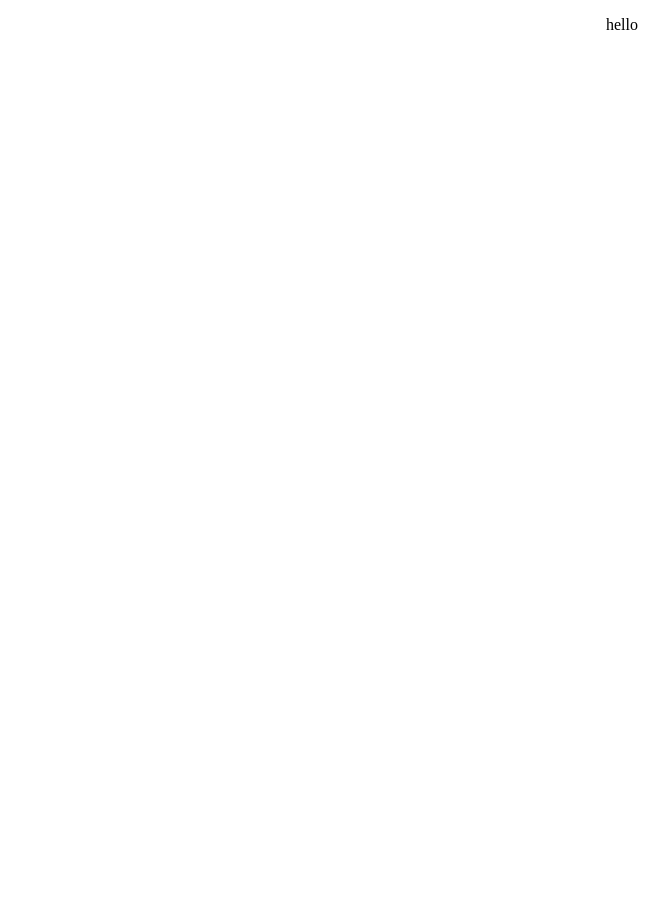
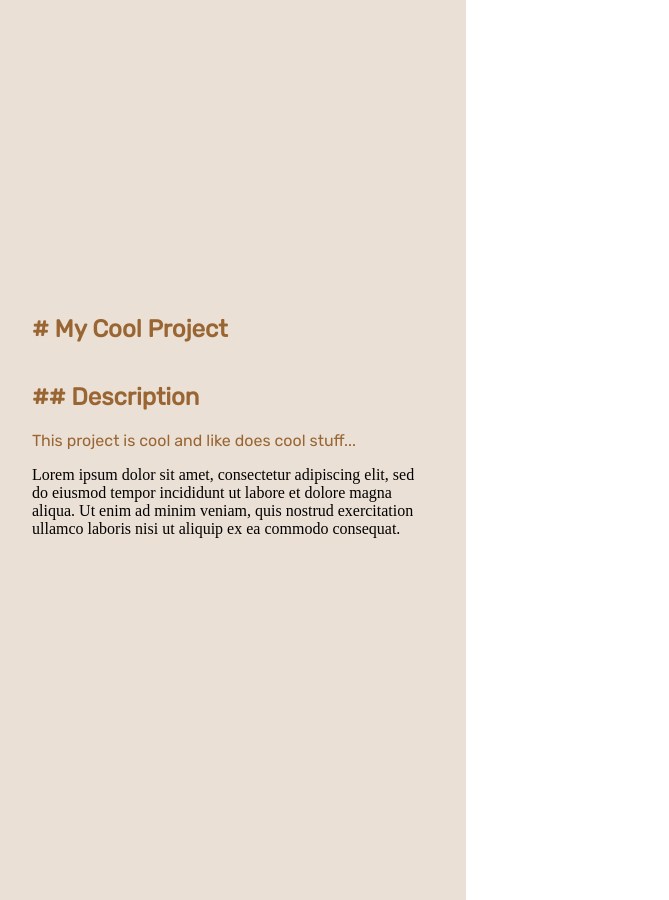
Before and after one commit to darylbg/writeme, a React (Create React App) app: page / in a window 1280 px wide. Shown: the whole page, without its empty margins (18-687 px from the left). Before the commit the page ends 800 px from the top, so only its background shows below. Built offline with nearby package versions, Linux system fonts and the light colour scheme.

Commit message:
added welcome intro text

```diff
--- a/src/App.css
+++ b/src/App.css
@@ -1,38 +1,58 @@
-.App {
-  text-align: center;
+@import url('https://fonts.googleapis.com/css2?family=Source+Code+Pro:wght@400;900&display=swap');
+@import url('https://fonts.googleapis.com/css2?family=Rubik&display=swap');
+:root {
+  --text: #1b1315;
+  --background: #ffffff;
+  --primary: #996633;
+  --secondary: #ebe0d6;
+  --accent: #800020;
+  --code-font: 'Source Code Pro', monospace;
+  --rubik-font: 'Rubik', sans-serif;
 }
 
-.App-logo {
-  height: 40vmin;
-  pointer-events: none;
+body {
+  margin: 0;
 }
 
-@media (prefers-reduced-motion: no-preference) {
-  .App-logo {
-    animation: App-logo-spin infinite 20s linear;
-  }
+/* welcome section */
+
+.welcome-section {
+  width: 30%;
+  height: 100vh;
+  overflow: hidden;
+  background-color: var(--secondary);
+  padding: 50px;
+  display: flex;
+  flex-direction: column;
 }
 
-.App-header {
-  background-color: #282c34;
-  min-height: 100vh;
+.welcome-intro {
+  flex: 1;
   display: flex;
   flex-direction: column;
-  align-items: center;
-  justify-content: center;
-  font-size: calc(10px + 2vmin);
-  color: white;
+  justify-content: flex-end;
 }
 
-.App-link {
-  color: #61dafb;
+.welcome-intro h1,
+.welcome-intro h2,
+.welcome-intro h4 {
+  color: var(--primary);
+  font-family: var(--rubik-font);
 }
 
-@keyframes App-logo-spin {
-  from {
-    transform: rotate(0deg);
-  }
-  to {
-    transform: rotate(360deg);
-  }
+.welcome-intro h1,
+.welcome-intro h2 {
+  font-weight: 900;
 }
+
+.welcome-intro h4 {
+  font-weight: 500;
+  margin: 0;
+}
+
+.welcome-text {
+  flex: 1;
+  display: flex;
+  flex-direction: column;
+  justify-content: flex-start;
+}
--- a/src/App.js
+++ b/src/App.js
@@ -1,9 +1,24 @@
-import './App.css';
+import "./App.css";
 
 function App() {
   return (
-    <div className="App">
-      <p>hello</p>
+    <div className="app">
+      <section className="welcome-section">
+        <div className="welcome-intro">
+          <h1># My Cool Project</h1>
+          <h2>## Description</h2>
+          <h4>This project is cool and like does cool stuff...</h4>
+        </div>
+        <div className="welcome-text">
+          <p>
+            Lorem ipsum dolor sit amet, consectetur adipiscing elit, sed do
+            eiusmod tempor incididunt ut labore et dolore magna aliqua. Ut enim
+            ad minim veniam, quis nostrud exercitation ullamco laboris nisi ut
+            aliquip ex ea commodo consequat.
+          </p>
+        </div>
+      </section>
+      <section className="content-section"></section>
     </div>
   );
 }
```
